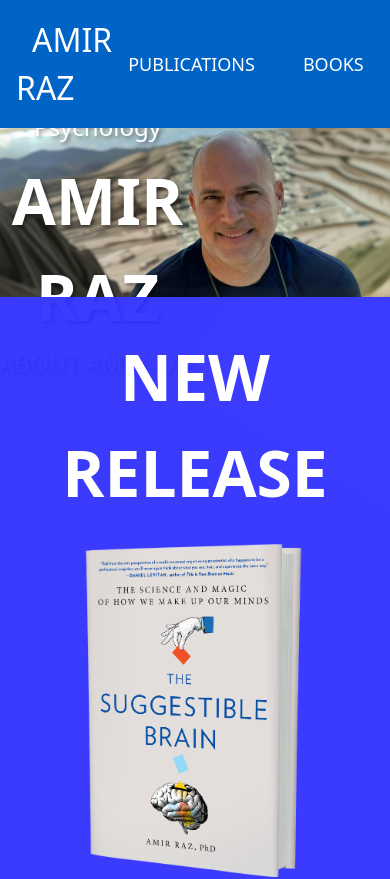
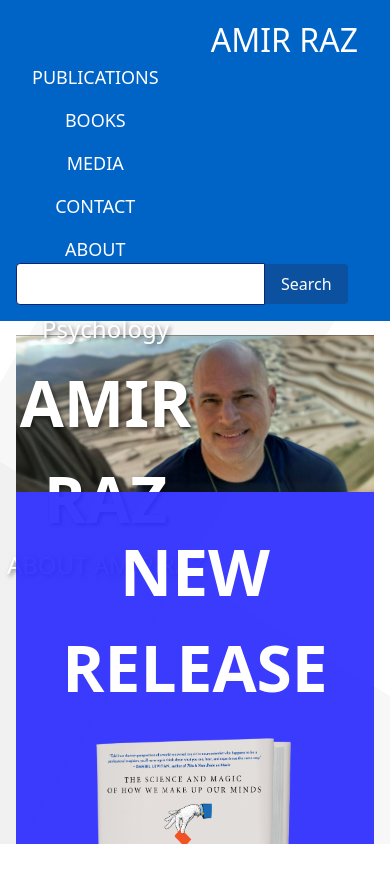
Before and after one commit to lucasadilla/raz, a Next.js app: page / in a window 390 px wide. Shown: the top 879 px of the page. After the commit the page ends 844 px from the top, so only its background shows below. Built offline with nearby package versions, Linux system fonts and the light colour scheme.

Commit message:
made it more mobile friendly, moved the contact page up.

```diff
--- a/pages/Contact.js
+++ b/pages/Contact.js
@@ -55,16 +55,7 @@
                 <div className="col-md-8 page-content-wrap col-md-offset-2">
                     <p><span>Dear Friend,</span></p>
                     <p><span>Thank you for your interest in my research.</span></p>
-                    <p><span>I am typically overextended, working on too many projects, out of</span><br />
-                        <span>time, or simply overwhelmed to respond to every inquiry I receive.</span></p>
-                    <p><span>I need to focus on the projects that I have already committed to and</span><br />
-                        <span>cut down on the time I spend responding to emails.</span></p>
-                    <p><span>With this in mind, here is my suggestion:</span></p>
-                    <p><span>Please use the form below. I do my best to look at incoming inquiries</span><br />
-                        <span>as they come; however, please bear in mind that if you don’t receive a</span><br />
-                        <span>response from me, it’s just a matter of too many emails and too little</span><br />
-                        <span>time.</span></p>
-                    <p><span>Thanks in advance for your understanding.</span></p>
+                    <p><span>I’m often overwhelmed with too many projects, to manage my commitments, I ask that you use the form below.</span></p>
                     <p><span>Suggestibly yours,</span></p>
                     <p><span>-Amir</span></p>
                     <div className="wpforms-container wpforms-container-full" id="wpforms-1280">
--- /dev/null
+++ b/pages/_document.js
@@ -0,0 +1,19 @@
+import Document, { Html, Head, Main, NextScript } from 'next/document';
+
+class MyDocument extends Document {
+    render() {
+        return (
+            <Html>
+                <Head>
+                    <meta name="viewport" content="width=device-width, initial-scale=1.0" />
+                </Head>
+                <body>
+                <Main />
+                <NextScript />
+                </body>
+            </Html>
+        );
+    }
+}
+
+export default MyDocument;
--- a/styles/global.css
+++ b/styles/global.css
@@ -1006,8 +1006,9 @@
     padding: 2rem;
     border-radius: 8px; /* Rounded corners */
     box-shadow: 0 4px 8px rgba(0, 0, 0, 0.1); /* Subtle shadow */
-    max-width: 800px; /* Limit width */
+    max-width: 1000px; /* Limit width */
     width: 100%;
+    margin-top: -1.75rem;
 }
 
 .hestia-title {
@@ -1205,3 +1206,84 @@
     text-align: center;
     margin-bottom: 1rem; /* Space below the text */
 }
+
+/* Ensure the site is responsive */
+html, body {
+    width: 100%;
+    height: 100%;
+    margin: 0;
+    padding: 0;
+    overflow-x: hidden;
+}
+
+/* Media queries for responsive design */
+@media (max-width: 768px) {
+    .navbar {
+        flex-direction: column;
+        align-items: flex-start;
+    }
+
+    .navbar-items {
+        flex-direction: column;
+        gap: 0.5rem;
+    }
+
+    .main-content {
+        padding: 1rem;
+    }
+
+    .banner {
+        width: 100%;
+        padding: 1rem;
+    }
+
+    .book-item {
+        flex-direction: column;
+        align-items: center;
+    }
+
+    .book-item img {
+        width: 100%;
+        height: auto;
+        margin-bottom: 1rem;
+    }
+
+    .book-description, .book-additional-text {
+        max-width: 100%;
+        text-align: center;
+    }
+
+    .publication-item {
+        flex-direction: column;
+        align-items: center;
+    }
+
+    .publication-item img {
+        width: 100%;
+        height: auto;
+        margin-bottom: 1rem;
+    }
+
+    .publication-title, .publication-authors, .publication-year {
+        text-align: center;
+    }
+
+    .search-results {
+        padding: 1rem;
+    }
+
+    .result-item {
+        flex-direction: column;
+        align-items: center;
+    }
+
+    .result-item img {
+        width: 100%;
+        height: auto;
+        margin-bottom: 1rem;
+    }
+
+    .result-item h3, .result-item p {
+        text-align: center;
+    }
+}
```
